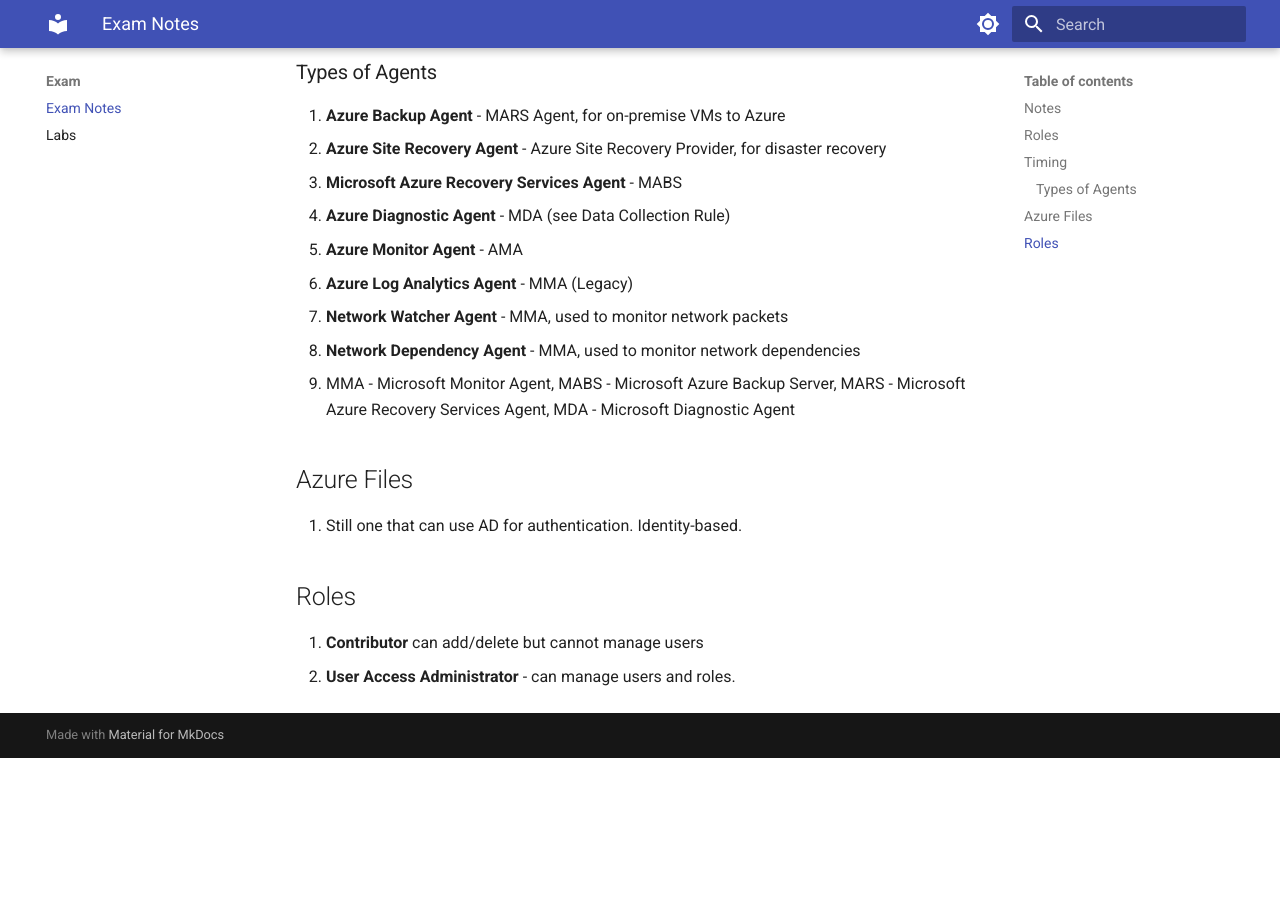
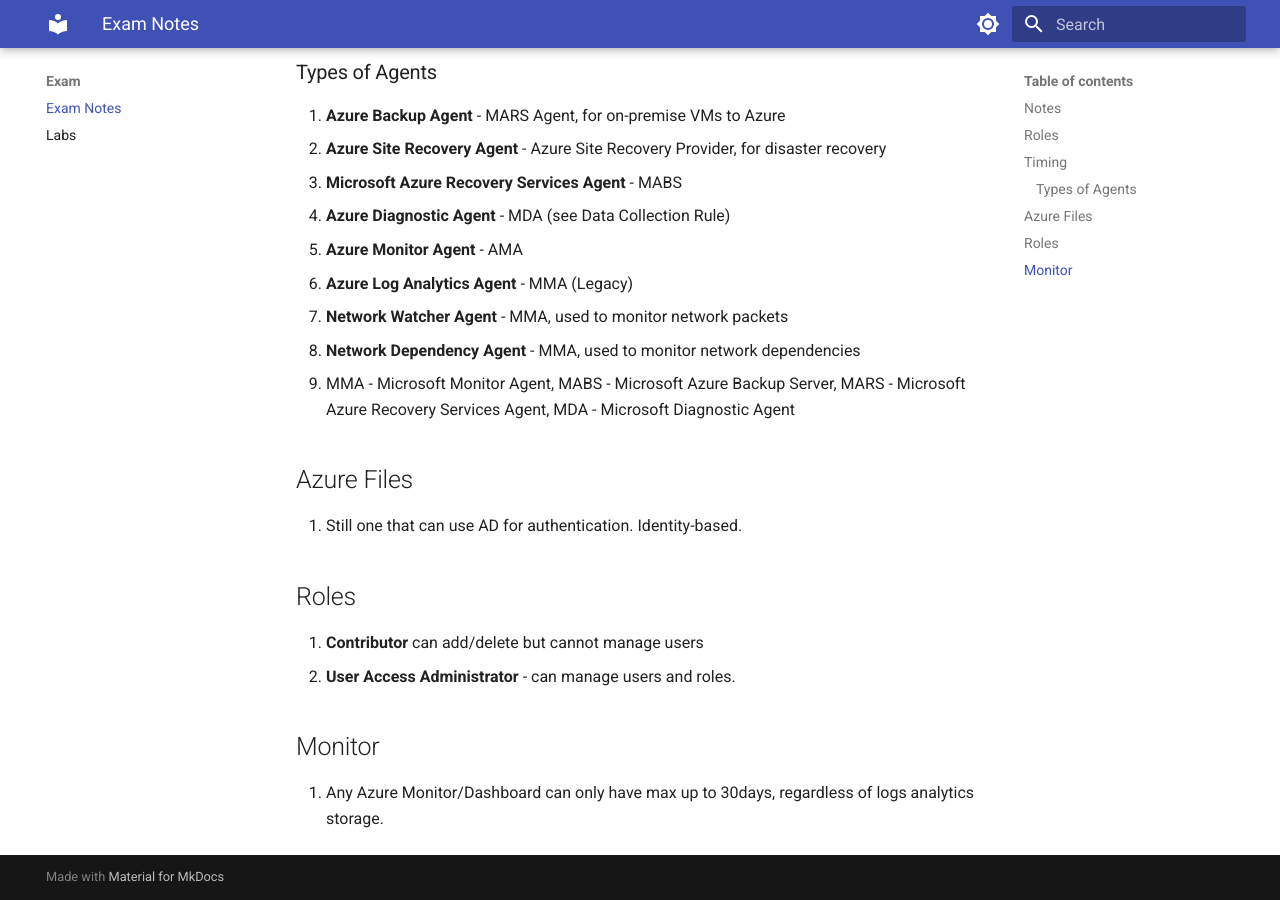
Before and after one commit to yoonghan/AZ-104-Azure-Administrator-Associate, an MkDocs documentation site: the page built from docs/Exam_Preparation/Notes.md, in a window 1280 px wide and 900 px high, scrolled down 732 px. Built offline with MkDocs 1.6.1 and Material for MkDocs 9.7.7, drawn with Linux system fonts in a browser that asks for light colours; before the commit the page ends 1490 px from its top, so only the background shows below that.

Commit message:
Update monitoring notes.

```diff
--- a/docs/Exam_Preparation/Notes.md
+++ b/docs/Exam_Preparation/Notes.md
@@ -30,3 +30,6 @@
 ## Roles
 1. **Contributor** can add/delete but cannot manage users
 2. **User Access Administrator** - can manage users and roles.
+
+## Monitor
+1. Any Azure Monitor/Dashboard can only have max up to 30days, regardless of logs analytics storage.
```
